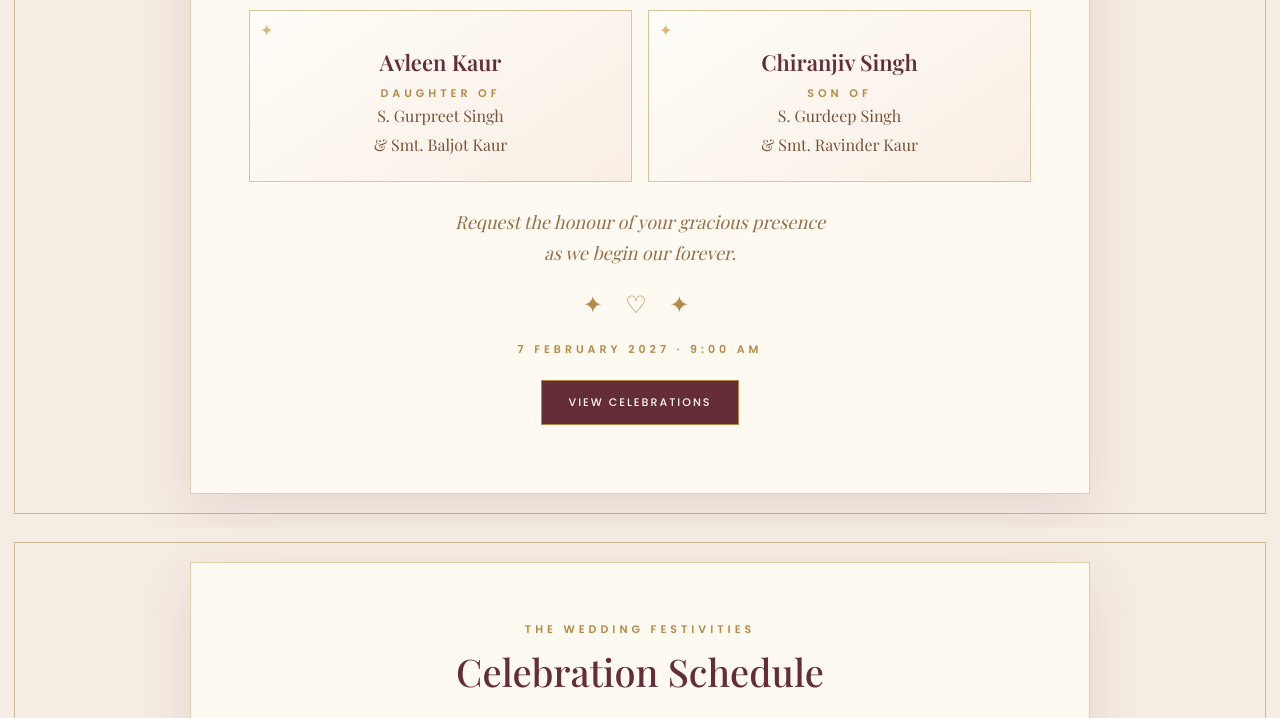
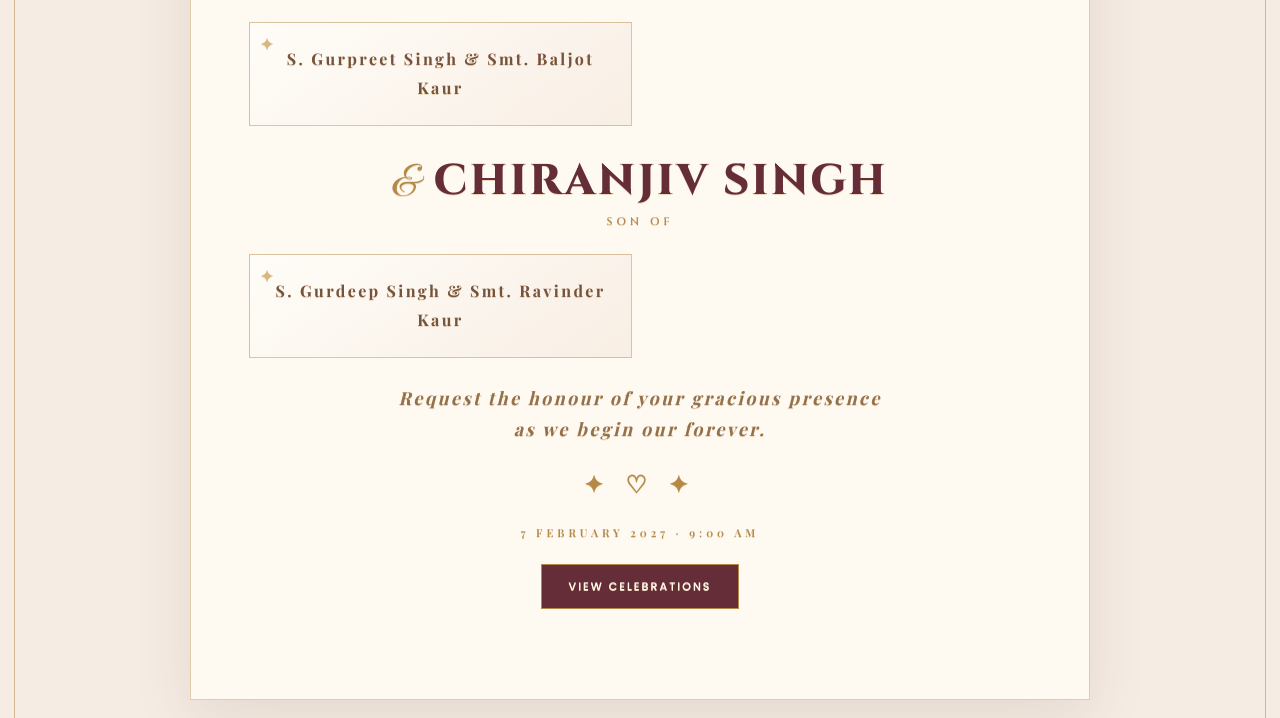
Before and after one commit to msadana45-wq/Wedding-invite, a plain HTML site: page index.html in a window 1280 px wide. Shown: the part 2026-2744 px from the top of the page. Drawn offline with nearby package versions, Linux system fonts and the light colour scheme.

Commit message:
Update index.html

```diff
--- a/index.html
+++ b/index.html
@@ -487,37 +487,28 @@ With immense joy, our families invite you to celebrate the union of
 </p>
 
 <div class="royal-names medium" style="margin:22px 0">
-AVLEEN <span class="amp">&amp;</span> CHIRANJIV
-</div>
+AVLEEN KAUR
+  <div class="kicker">Daughter of</div>
 
-<div class="parent-grid">
+<div class="parent-name">
+  <div class="parent-grid">
 
 <div class="parent-card">
-
-<div class="couple-line">Avleen Kaur</div>
-
-<div class="kicker">Daughter of</div>
+S. Gurpreet Singh &amp; Smt. Baljot Kaur
+</div>
+    </div>
+</div>
+  <span class="amp">&amp;</span>
+  CHIRANJIV SINGH
+  <div class="kicker">Son of</div>
 
 <div class="parent-name">
-S. Gurpreet Singh<br>
-&amp; Smt. Baljot Kaur
-</div>
+  <div class="parent-grid">
+
+<div class="parent-card">
+S. Gurdeep Singh &amp; Smt. Ravinder Kaur
 
 </div>
-
-<div class="parent-card">
-
-<div class="couple-line">Chiranjiv Singh</div>
-
-<div class="kicker">Son of</div>
-
-<div class="parent-name">
-S. Gurdeep Singh<br>
-&amp; Smt. Ravinder Kaur
-</div>
-
-</div>
-
 </div>
 
 <p class="subline">
```
